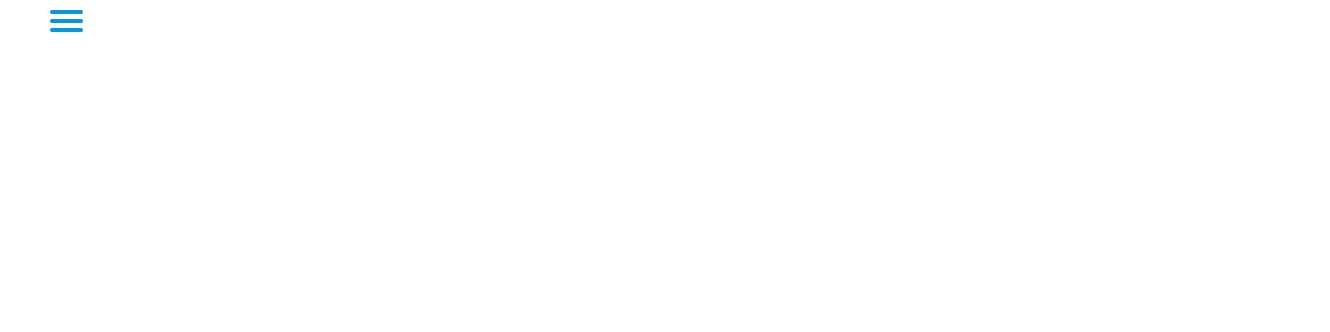
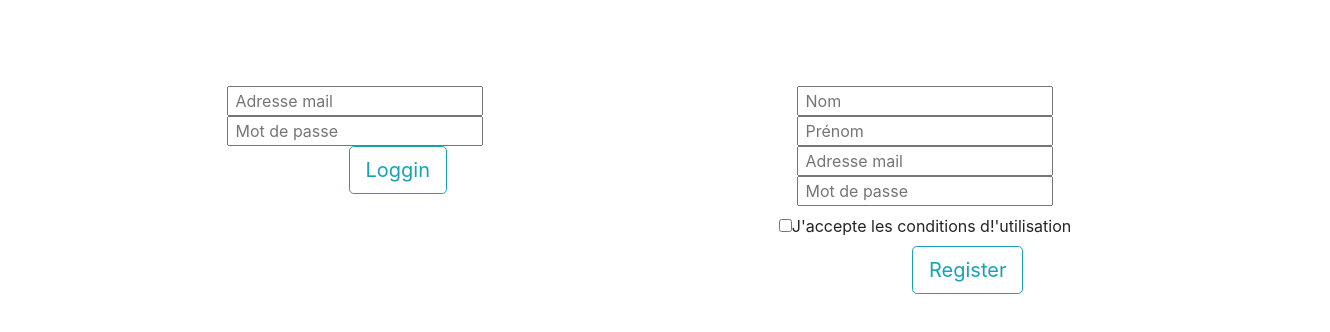
Before and after one commit to nadir-13016/hackathon2doctopills_front, a React (Create React App) app: page / in a window 1280 px wide. Shown: the top 332 px of the page, 1330 px wide, since content can reach past the window. Built offline with nearby package versions, Linux system fonts and the light colour scheme.

Commit message:
landingpage ok loggin+register en vue authentification

```diff
--- a/src/Router.js
+++ b/src/Router.js
@@ -8,12 +8,14 @@ import Pilule from './components/pilule/Pilule'
 import Rdv from './components/rdv/Rdv'
 import Footer from './components/footer/Footer'
 import BarNav from './components/barNav/BarNav'
+import Landing from './components/Landing/Landing'
 // import ChatBot from "./components/chatBot/ChatBot";
 
 const Router = () =>{
 return (
   <>
-    <BarNav />
+    {/* <BarNav /> */}
+    <Landing />
     <Switch>
       {/* <Route exact path="/" component={Accueil} /> */}
       <Route path="/FormOrder" component={FormOrder} />
--- /dev/null
+++ b/src/components/Landing/Landing.js
@@ -0,0 +1,162 @@
+import React, { useState } from "react";
+import { Link } from "react-router-dom";
+import Axios from 'axios'
+import "./landing.css";
+
+const Landing = () => {
+
+    /* Check if subscribe successfull or not */
+    const [success, setSuccess] = useState(null)
+    const [User, setUser] = useState({
+        user_lastname: "",
+        user_firstname: "",
+        user_email: "",
+        user_password: "",
+        user_num_secu: 0
+    })
+
+    const subscribe = (e) => {
+        e.preventDefault()
+        Axios
+            .post('http://localhost:3000/users', User)
+            .catch(err => console.error(err))
+            .finally(setSuccess(true))
+    }
+
+  return (
+    //   container pour faire deux colonnes
+    <div class="container">
+      <div class="row">
+        <div class="col">
+        {/* colonne de gauche pour le loggin */}
+          <div className="login_page">
+            <div className="login_forms">
+                          <form>
+                <label></label>
+                  <input
+                    className="login_input_text"
+                    type="email"
+                    placeholder=" Adresse mail"
+                  />
+
+              </form>
+              <form>
+                <label></label>
+                  <input
+                    className="login_input_text"
+                    type="password"
+                    placeholder=" Mot de passe"
+                  />
+
+              </form>
+              {/* <p>Mot de passe oublié</p> */}
+            </div>
+            <div>
+                          <Link to="./Accueil">
+                <button
+                    type="submit"
+                    className="btn btn-lg btn-outline-info">Loggin
+                </button></Link>
+            </div>
+          </div>
+        </div>
+        {/* colonne de droite pour le register */}
+        <div class="col">
+                  <div className="register_page">
+                      {success === true ?
+                            <div class="alert alert-success" role="alert">
+                                  Votre compte est désormais créé, vous pouvez vous connecter.
+                            </div>
+                                : success === false ?
+                                  <div class="alert alert-danger" role="alert">
+                                      Un problème est survenu lors de la création de votre compte, veuillez réessayer.
+                                    </div>
+                                : ''
+                      }
+
+                      <div>
+                          <form className="register_forms">
+                              <label></label>
+                                  <input
+                                      required
+                                      className="register_input_text"
+                                      type="text"
+                                      placeholder=" Nom"
+                                      value={User.user_lastname}
+                                      onChange={(e) => setUser({ ...User, user_lastname: e.target.value })}
+                                  />
+                          </form>
+                          <form className="register_forms">
+                              <label></label>
+                                  <input
+                                      required
+                                      className="register_input_text"
+                                      type="text"
+                                      placeholder=" Prénom"
+                                      value={User.user_firstname}
+                                      onChange={(e) => setUser({ ...User, user_firstname: e.target.value })}
+                                  />
+                          </form>
+                          <form className="register_forms">
+                              <label></label>
+                                  <input
+                                      className="register_input_text"
+                                      type="email"
+                                      placeholder=" Adresse mail"
+                                      required
+                                      value={User.user_email}
+                                      onChange={(e) => setUser({ ...User, user_email: e.target.value })}
+                                  />
+                          </form>
+                          <form className="register_forms">
+                              <label className="register_mdp">
+                                  <input
+                                      className="register_input_text"
+                                      type="password"
+                                      placeholder=" Mot de passe"
+                                      required
+                                      value={User.user_password}
+                                      onChange={(e) => setUser({ ...User, user_password: e.target.value })}
+                                  />
+                              </label>
+                          </form>
+                          <form className="register_checkbox">
+                              <formGroup check inline>
+                                <label check>
+                                      <input
+                                          type="checkbox"
+                                          required
+                                          id="register_checkbox_inp"
+                                          value={User.user_accept_CGV}
+                                          onChange={(e) => setUser({ ...User, user_accept_CGV: !User.user_accept_CGV })}
+                                      />J'accepte les conditions d!'utilisation
+                                </label>
+                              </formGroup>
+                          </form>
+                      </div>
+
+                    {/* {User.user_lastname && User.user_firstname && User.user_password && User.user_email !== '' && User.user_accept_CGV === 1 ? */}
+                        <button
+                              type="submit"
+                          className="btn btn-lg btn-outline-info"
+                            //   disabled='false'
+                              onClick={(e) => subscribe(e)}>
+                              Register
+                        </button>
+                        {/* : <button
+                              type='submit'
+                              className='register_button'
+                              // disabled='true'
+                              onClick={(e) => subscribe(e)}>
+                              CREER UN COMPTE
+                        </button> */}
+
+
+
+                </div>
+            </div>
+        </div>
+    </div>
+  );
+};
+export default Landing;
--- /dev/null
+++ b/src/components/Landing/landing.css
@@ -0,0 +1,9 @@
+.login_page {
+ text-align: center;
+ margin-top: 15%;
+}
+
+.register_page {
+    text-align: center;
+    margin-top: 15%;
+}
```
